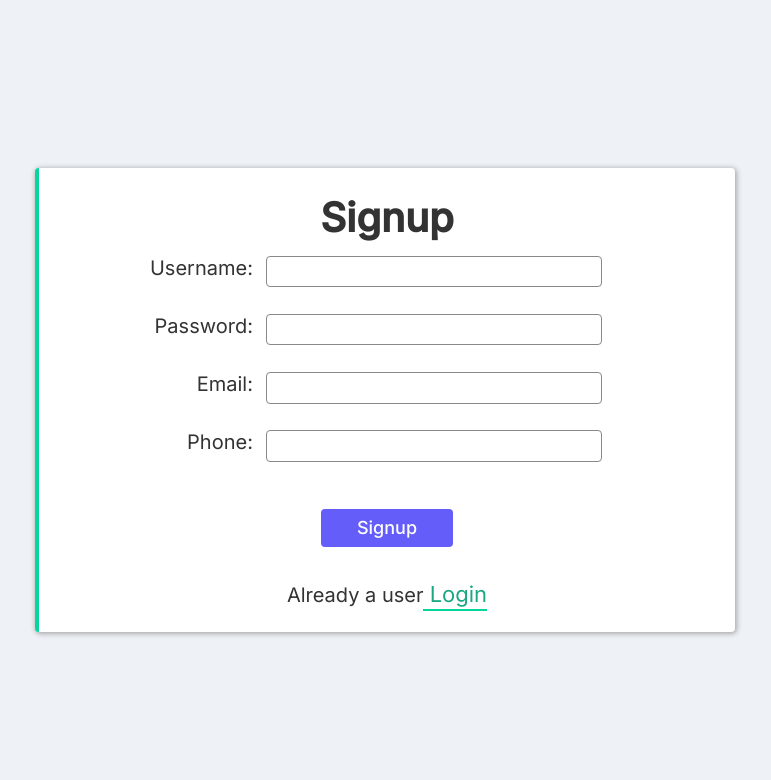
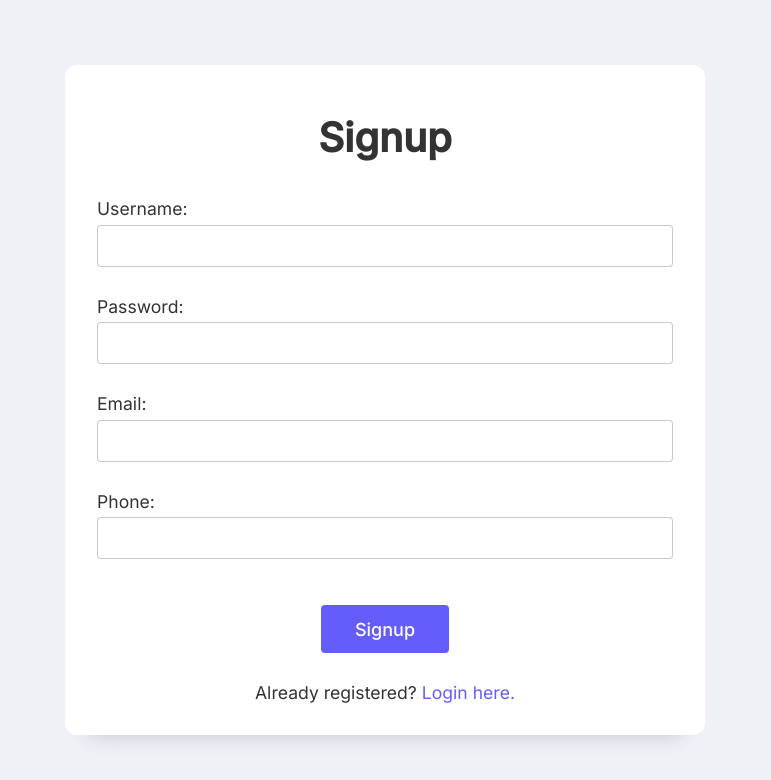
Before and after one commit to wulforr/Price-Watcher, a React (Create React App) app in the folder price-matcher/: page /signup in a window 1280 px wide. Shown: the top 780 px of the page, without its empty margins (255-1026 px from the left). Built offline with nearby package versions, Linux system fonts and the light colour scheme.

Commit message:
refactor: match card style on all watchers page to single watcher page

```diff
--- a/price-matcher/src/components/AddWatcher/style.module.css
+++ b/price-matcher/src/components/AddWatcher/style.module.css
@@ -6,11 +6,9 @@
   align-items: center;
   flex-wrap: wrap;
   margin: 5%;
-  border-radius: 4px;
-  -webkit-box-shadow: 1px 1px 5px 1px rgba(170, 170, 170, 1);
-  -moz-box-shadow: 1px 1px 5px 1px rgba(170, 170, 170, 1);
-  box-shadow: 1px 1px 5px 1px rgba(170, 170, 170, 1);
-  background-color: var(--main-bg-color);
+  border-radius: 0.75rem;
+  box-shadow: 0 23px 20px -24px hsl(219deg 37% 18% / 24%);
+  background-color: var(--base);
 }
 
 .formRow {
@@ -25,11 +23,12 @@
   width: 100%;
   padding: 0.5rem 1rem;
   margin: 1% 0;
-  border: 1px solid #888888;
+  border: 1px solid var(--input-border);
   border-radius: 4px;
 }
 .inputText:focus {
-  border: 0.5px solid var(--another-color);
+  border: 1.5px solid var(--link);
+  outline: none;
 }
 
 .urlInput {
@@ -54,15 +53,12 @@
     align-items: center;
     flex-wrap: wrap;
     margin: 5% 15%;
-    border-radius: 0px 6px 6px 0px;
-    -webkit-box-shadow: 1px 1px 5px 1px rgba(170, 170, 170, 1);
-    -moz-box-shadow: 1px 1px 5px 1px rgba(170, 170, 170, 1);
-    box-shadow: 1px 1px 5px 1px rgba(170, 170, 170, 1);
-    border-left: 4px solid var(--primary-color);
-    background-color: var(--main-bg-color);
+    border-radius: 0.75rem;
+    box-shadow: 0 23px 20px -24px hsl(219deg 37% 18% / 24%);
+    background-color: var(--base);
   }
   .addWatcherBtn {
-    padding: 1% 3%;
+    padding: 0.7rem 2rem;
     margin-left: 20%;
   }
 
@@ -75,13 +71,10 @@
 
   .inputText {
     width: 100%;
-    padding: 0.5rem 1rem;
+    padding: 0.75rem 1rem;
     margin: 1% 0;
-    border: 1px solid #888888;
+    border: 1px solid var(--input-border);
     border-radius: 4px;
-  }
-  .inputText:focus {
-    border: 0.5px solid var(--another-color);
   }
 
   .urlInput {
--- a/price-matcher/src/components/Login/style.module.css
+++ b/price-matcher/src/components/Login/style.module.css
@@ -32,11 +32,12 @@
   width: 100%;
   padding: 3%;
   margin: 1% 0;
-  border: 1px solid #888888;
+  border: 1px solid var(--input-border);
   border-radius: 4px;
 }
 .formRow > .inputText:focus {
-  border: 0.5px solid var(--another-color);
+  border: 1.5px solid var(--link);
+  outline: none;
 }
 .loginBtn {
   padding: 2% 5%;
@@ -65,7 +66,6 @@
     background-color: var(--base);
     padding: 1.5rem 2rem 2rem;
     box-shadow: 0 23px 20px -24px hsl(219deg 37% 18% / 24%);
-    /* border-left: 4px solid var(--another-color); */
     border-radius: 0.75rem;
   }
   .formRow {
--- a/price-matcher/src/components/Signup/index.js
+++ b/price-matcher/src/components/Signup/index.js
@@ -110,10 +110,10 @@ export default function Signup() {
           {signupBtnText}
         </button>
         <div className={style.signupErrorMsg}>{errorMsgText}</div>
-        <div className={style.loginText}>
-          Already a user
-          <Link to="/login" className={style.loginTextLink + ' ' + style.loginText}>
-            {' Login'}
+        <div className={style.signupText}>
+          Already registered?
+          <Link to="/login" className={style.loginTextLink}>
+            {' Login here.'}
           </Link>
         </div>
       </div>
--- a/price-matcher/src/components/Signup/style.module.css
+++ b/price-matcher/src/components/Signup/style.module.css
@@ -9,9 +9,6 @@
 
 .signupContainer {
   width: 85%;
-  /* height: 65%; */
-  /* background-color: var(--main-bg-color); */
-  /* box-shadow: 4px 4px #eeeeee; */
   display: flex;
   justify-content: center;
   align-items: flex-start;
@@ -19,11 +16,10 @@
   text-align: center;
   max-width: 700px;
   padding: 5% 2%;
-  /* box-shadow: 0 2.8px 2.2px rgba(0, 0, 0, 0.034), 0 6.7px 5.3px rgba(0, 0, 0, 0.048),
-    0 12.5px 10px rgba(0, 0, 0, 0.06), 0 22.3px 17.9px rgba(0, 0, 0, 0.072),
-    0 41.8px 33.4px rgba(0, 0, 0, 0.086), 0 100px 80px rgba(0, 0, 0, 0.12); */
-  /* border-left: 8px solid var(--another-color); */
-  /* border-radius: 12px; */
+}
+
+.signupContainer > h1 {
+  margin: 1.5rem;
 }
 
 .signupInputWrapper {
@@ -49,11 +45,12 @@
   width: 100%;
   padding: 3%;
   margin: 1% 0;
-  border: 1px solid #888888;
+  border: 1px solid var(--input-border);
   border-radius: 4px;
 }
 .signupInputWrapper > .inputText:focus {
-  border: 0.5px solid var(--another-color);
+  border: 1.5px solid var(--link);
+  outline: none;
 }
 
 .signupBtn {
@@ -62,31 +59,38 @@
 }
 
 .loginTextLink {
-  color: var(--secondary-green);
-  border-bottom: 2px solid var(--another-color);
+  color: var(--link);
   padding-bottom: 1%;
   font-size: 1rem;
 }
 
 @media only screen and (min-width: 600px) {
   .signupContainer {
-    width: 65%;
-    background-color: var(--main-bg-color);
-    padding: 2% 1%;
-    -webkit-box-shadow: 1px 1px 5px 1px rgba(170, 170, 170, 1);
-    -moz-box-shadow: 1px 1px 5px 1px rgba(170, 170, 170, 1);
-    box-shadow: 1px 1px 5px 1px rgba(170, 170, 170, 1);
-    border-left: 4px solid var(--another-color);
+    width: 80%;
+    background-color: var(--base);
+    padding: 1.5rem 2rem 2rem;
+    box-shadow: 0 23px 20px -24px hsl(219deg 37% 18% / 24%);
+    border-radius: 0.75rem;
+  }
+
+  .signupInputWrapper {
+    font-size: 1.1rem;
+  }
+
+  .signupInputWrapper > .inputText {
+    width: 100%;
+    padding: 0.75rem;
+    border: 1px solid var(--input-border);
     border-radius: 4px;
   }
 
-  .signupInputWrapper label {
-    width: 30%;
-    text-align: right;
+  .signupInputWrapper > .inputText:focus {
+    border: 1.5px solid var(--link);
+    outline: 0;
   }
 
   .signupBtn {
-    padding: 1% 5%;
+    padding: 0.7rem 2rem;
   }
 
   .signupErrorMsg {
@@ -95,13 +99,18 @@
     font-size: 1rem;
   }
 
-  .signupInputWrapper > .inputText {
-    width: 50%;
-    padding: 1% 2%;
-    margin: 0% 2%;
+  .signupText {
+    font-size: 1.1rem;
+    margin-top: 0;
   }
 
   .loginTextLink {
-    font-size: 22px;
+    font-size: 1.1rem;
   }
 }
+
+@media only screen and (min-width: 900px) {
+  .signupContainer {
+    width: 50%;
+  }
+}
--- a/price-matcher/src/components/WatcherCard/style.module.css
+++ b/price-matcher/src/components/WatcherCard/style.module.css
@@ -1,11 +1,9 @@
 .watcher {
   padding: 2%;
   width: 100%;
-  border-radius: 4px;
-  -webkit-box-shadow: 1px 1px 5px 1px rgba(170, 170, 170, 1);
-  -moz-box-shadow: 1px 1px 5px 1px rgba(170, 170, 170, 1);
-  box-shadow: 1px 1px 5px 1px rgba(170, 170, 170, 1);
-  background-color: var(--main-bg-color);
+  border-radius: 0.75rem;
+  box-shadow: 0 23px 20px -24px hsl(219deg 37% 18% / 24%);
+  background-color: var(--base);
   margin: 5%;
   position: relative;
   overflow: hidden;
@@ -86,7 +84,6 @@
 @media only screen and (min-width: 768px) {
   .watcher {
     width: 70%;
-    border-left: 4px solid var(--another-color);
     margin: 5% 15%;
   }
   .delete {
```
